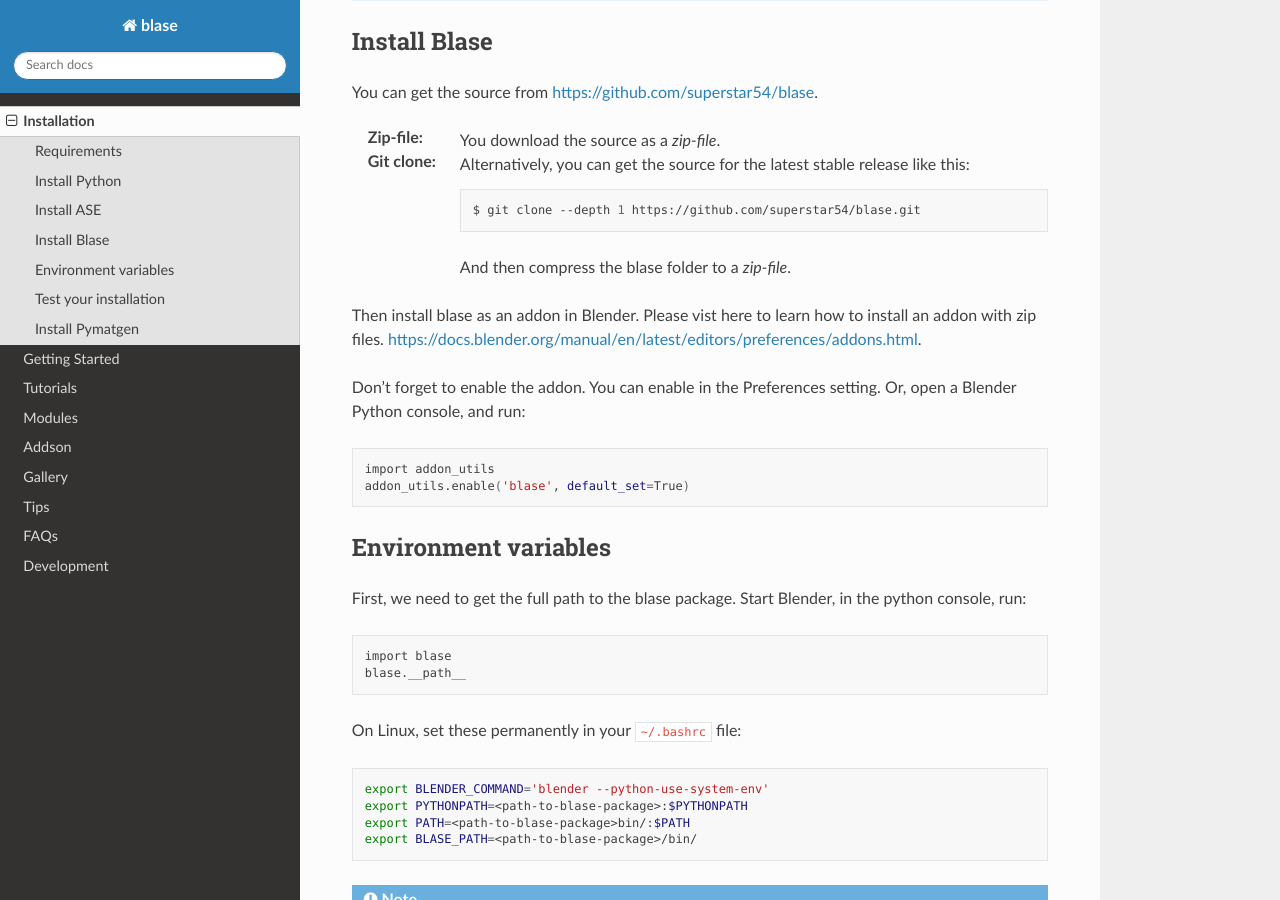
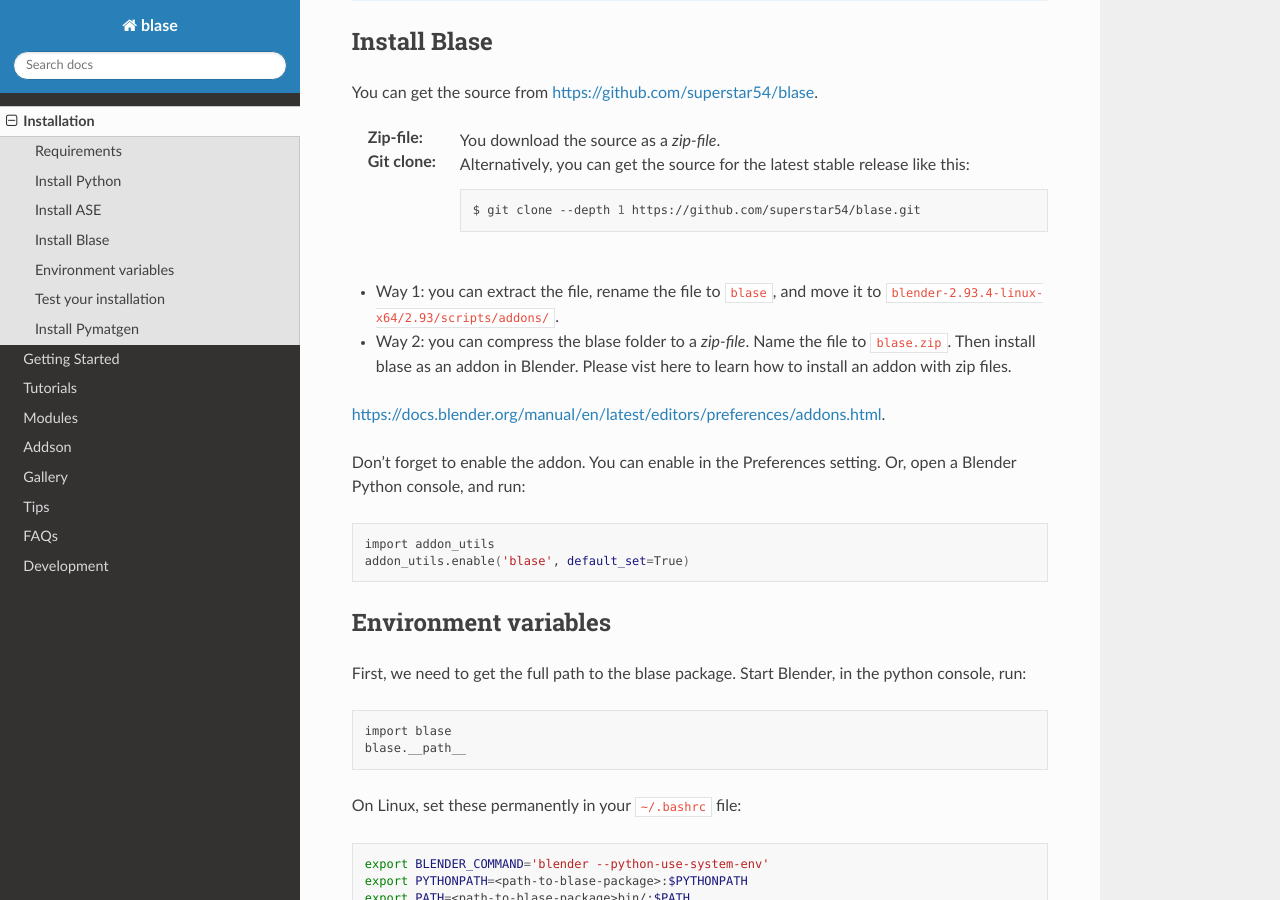
Before and after one commit to superstar54/blase, a Sphinx documentation site: the page built from docs/source/install.rst, in a window 1280 px wide and 900 px high, scrolled down 1420 px. Built offline with Sphinx 7.4.7 and the Read the Docs theme 2.0.0, drawn with Linux system fonts in a browser that asks for light colours.

Commit message:
fix installation

```diff
--- a/docs/source/install.rst
+++ b/docs/source/install.rst
@@ -87,9 +87,10 @@ You can get the source from https://github.com/superstar54/blase.
     Alternatively, you can get the source for the latest stable release like this::
 
         $ git clone --depth 1 https://github.com/superstar54/blase.git
-    And then compress the blase folder to a `zip-file`.
 
-Then install blase as an addon in Blender. Please vist here to learn how to install an addon with zip files.
+- Way 1: you can extract the file, rename the file to ``blase``, and move it to ``blender-2.93.4-linux-x64/2.93/scripts/addons/``.
+
+- Way 2: you can compress the blase folder to a `zip-file`. Name the file to ``blase.zip``. Then install blase as an addon in Blender. Please vist here to learn how to install an addon with zip files.
 https://docs.blender.org/manual/en/latest/editors/preferences/addons.html.
 
 
```
